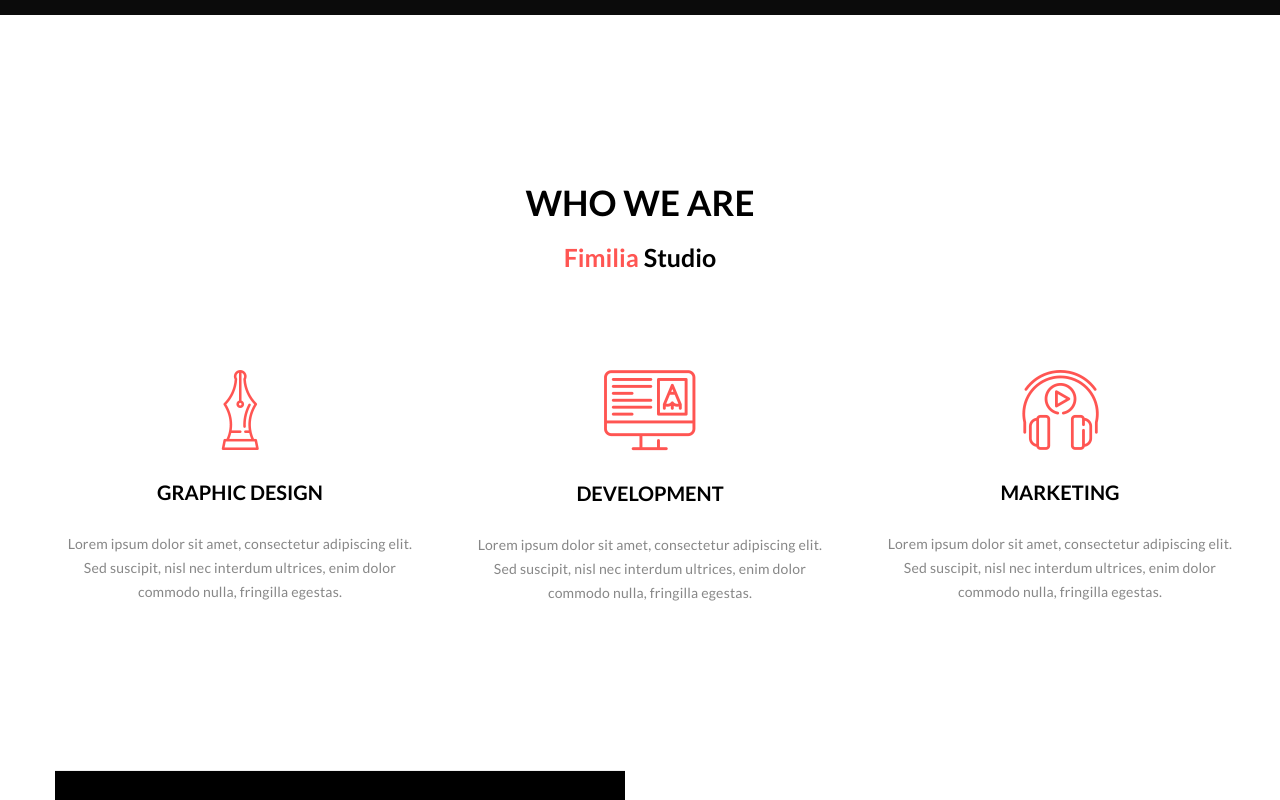
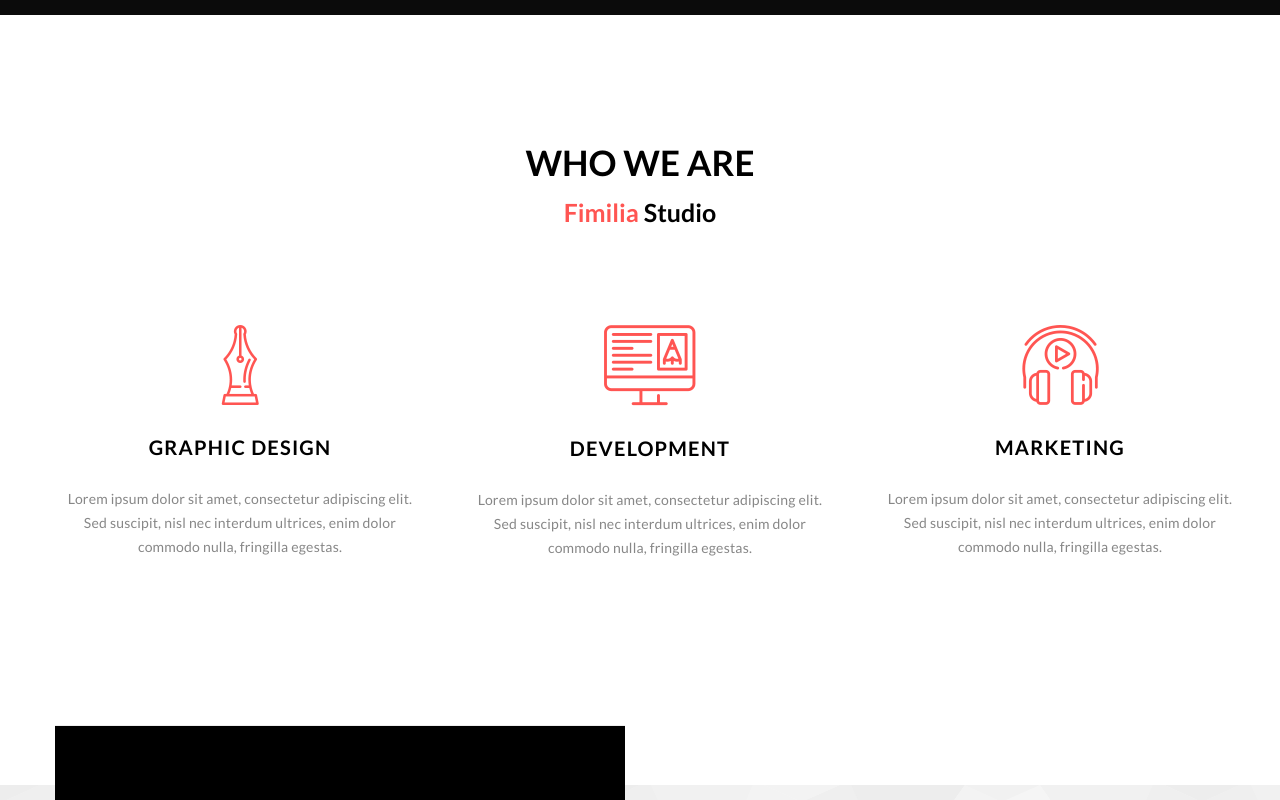
Before and after one commit to goshakri/google-Home-page1, a React (Create React App) app: page / in a window 1280 px wide. Shown: the part 860-1660 px from the top of the page. Built offline with nearby package versions, Linux system fonts and the light colour scheme.

Commit message:
Fix and correction code

```diff
--- a/src/App.js
+++ b/src/App.js
@@ -103,7 +103,7 @@ function App() {
               <div className="Slider-item isActive">
                 <div className="Slider-title">
                   <h1 className="Slider-title Slider-title--one">GOOD <span className="Slider-title Slider-title--red"> BUSINNES </span> INSIDE YOU </h1>
-                  <h1 className="Slider-title  Slider-title--too">FIMILIA <span className="Slider-title Slider-title--red"> STUDIO </span></h1>
+                  <h2 className="Slider-title  Slider-title--too">FIMILIA <span className="Slider-title Slider-title--red"> STUDIO </span></h2>
                 </div>
 
                 <div className="Slider-btn">
@@ -129,31 +129,31 @@ function App() {
 
         <div className="Section">
           <div className="Section-content">
-            <div className="AboutSection">
-              <div className="AboutSection-content">
-                <div className="AboutSection-item">
-                  <div className="AboutSection-title">
-                    <h2 className="AboutSection-title">WHO WE ARE</h2>
-                    <p className="AboutSection-title AboutSection-title--text"> <span className="Slider-title Slider-title--red"> Fimilia </span> Studio</p>
+            <div className="InfoSection u-pt-130">
+              <div className="InfoSection-content">
+                <div className="InfoSection-item">
+                  <div className="InfoSection-title">
+                    <h2 className="InfoSection-title u-pb-20">WHO WE ARE</h2>
+                    <p className="InfoSection-title InfoSection-title--text"> <span className="Slider-title Slider-title--red"> Fimilia </span> Studio</p>
                   </div>
 
-                  <div className="AboutSection-wrappers u-pt-100">
-                    <div className="AboutSection-blocknews u-pr-40">
+                  <div className="InfoSection-wrappers u-pt-100">
+                    <div className="InfoSection-blockNews u-pr-40">
                       <img src={iconone} alt="" />
-                      <h3 className="AboutSection-blocknews AboutSection-blocknews--text">GRAPHIC DESIGN</h3>
-                      <p className="AboutSection-textp">Lorem ipsum dolor sit amet, consectetur adipiscing elit. Sed suscipit, nisl nec interdum ultrices, enim dolor commodo nulla, fringilla egestas.</p>
+                      <h3 className="InfoSection-blockNews InfoSection-blockNews--text">GRAPHIC DESIGN</h3>
+                      <p className="InfoSection-textp">Lorem ipsum dolor sit amet, consectetur adipiscing elit. Sed suscipit, nisl nec interdum ultrices, enim dolor commodo nulla, fringilla egestas.</p>
                     </div>
 
-                    <div className="AboutSection-blocknews ">
+                    <div className="InfoSection-blockNews ">
                       <img src={icontoo} alt="" />
-                      <h3 className="AboutSection-blocknews AboutSection-blocknews--text">DEVELOPMENT</h3>
-                      <p className="AboutSection-textp">Lorem ipsum dolor sit amet, consectetur adipiscing elit. Sed suscipit, nisl nec interdum ultrices, enim dolor commodo nulla, fringilla egestas.</p>
+                      <h3 className="InfoSection-blockNews InfoSection-blockNews--text">DEVELOPMENT</h3>
+                      <p className="InfoSection-textp">Lorem ipsum dolor sit amet, consectetur adipiscing elit. Sed suscipit, nisl nec interdum ultrices, enim dolor commodo nulla, fringilla egestas.</p>
                     </div>
 
-                    <div className="AboutSection-blocknews u-pl-40">
+                    <div className="InfoSection-blockNews u-pl-40">
                       <img src={iconthree} alt="" />
-                      <h3 className="AboutSection-blocknews AboutSection-blocknews--text">MARKETING</h3>
-                      <p className="AboutSection-textp">Lorem ipsum dolor sit amet, consectetur adipiscing elit. Sed suscipit, nisl nec interdum ultrices, enim dolor commodo nulla, fringilla egestas.</p>
+                      <h3 className="InfoSection-blockNews InfoSection-blockNews--text">MARKETING</h3>
+                      <p className="InfoSection-textp">Lorem ipsum dolor sit amet, consectetur adipiscing elit. Sed suscipit, nisl nec interdum ultrices, enim dolor commodo nulla, fringilla egestas.</p>
                     </div>
                   </div>
                 </div>
@@ -170,10 +170,12 @@ function App() {
                   <img className="Row-images" src={noneimage} alt=""/>
                 </div>
 
+                <div className="Text">
                   <p className="Text-familiastuido u-pb-90">
                   <span className="Text-familiastuido Text-familiastuido--red" >Fimilia </span> Studio is Creative PSD Theme
                   Design & <span className="Text-familiastuido Text-familiastuido--red"> Development</span>
                   </p>
+                </div>
               </div>
 
               <div className="Row-item u-pl-30">
@@ -295,8 +297,6 @@ function App() {
         <div className="Section Section--bgprice">
           <div className="Section-content">
             <div className="PricingSection u-pt-130">
-              <div className="PricingSection-column">
-
               <div className="PricingSection-title u-pb-100">
                 <h2 className="Text-pricingtable u-pb-20">Pricing Table</h2>
                 <p className="Text-suitableplan"><span className="u-color-red">Suitable</span> Plan</p>
@@ -390,17 +390,16 @@ function App() {
             </div>
           </div>
         </div>
-        </div>
 
         <div className="Section">
           <div className="Section-content">
-            <div className="OurteamSection u-pt-130">
+            <div className="OurteamSection u-pt-130 u-pb-130">
               <div className="OurteamSection-title">
                 <h2 className="Text-pricingtable u-pb-20">Our Team</h2>
                 <p className="Text-suitableplan"><span className="u-color-red">Fimilia </span> Plan</p>
               </div>
 
-              <div className="OurteamSection-cardflex u-pt-100 u-pb-130">
+              <div className="OurteamSection-cardflex u-pt-100">
                 <div className="MemberCard">
                   <img src={imageourteam} alt="" />
 
@@ -533,7 +532,6 @@ function App() {
         <div className="Section">
           <div className="Section-content">
             <div className="ServiceSection u-pb-130">
-              <div className="ServiceSection-column">
               <div className="ServiceSection-title u-pb-100">
                 <h3 className="Text-pricingtable u-pb-30">Why Choose Us</h3>
                 <p className="Text-suitableplan"><span className="u-color-red">Our </span> Services</p>
@@ -635,7 +633,6 @@ function App() {
                     <p className="Text-lorem">
                       Lorem ipsum dolor sit amet, consectetur adipiscing elit. Sed suscipit, nisl nec interdum ultrices.
                     </p>
-                    </div>
                   </div>
                 </div>
               </div>
--- a/src/index.scss
+++ b/src/index.scss
@@ -29,5 +29,6 @@
 @import './stylesheets/modules/_Services.scss';
 @import './stylesheets/modules/_TestimonialsSection.scss';
 @import './stylesheets/modules/_BlogsSection.scss';
+@import './stylesheets/modules/_InfoSection.scss';
 
 @import './stylesheets/_utilities.scss';
--- a/src/stylesheets/modules/_AboutSection.scss
+++ b/src/stylesheets/modules/_AboutSection.scss
@@ -1,8 +1,4 @@
 .AboutSection {
-  &-content {
-    padding-top: 120px;
-    text-align: center;
-  }
 
   &-itemstats {
     display: flex;
@@ -12,47 +8,4 @@
   &-blockstats {
     padding-right: 100px;
   }
-
-  &-photo {
-    display: flex;
-    position: relative;
-    bottom: 700px;
-  }
-
-  &-title {
-    padding-top: 25px;
-    font-family: 'Lato', sans-serif;
-    font-weight: 700;
-    font-size: 35px;
-
-    &--text {
-      font-size: 25px;
-    }
-  }
-
-  &-wrappers {
-    display: flex;
-    justify-content: space-around;
-  }
-
-  &-blocknews {
-    font-family: 'Lato', sans-serif;
-    font-weight: 700;
-
-    &--text {
-      padding-top: 30px;
-      font-size: 20px;
-    }
-  }
-
-  &-textp {
-    padding-bottom: 225px;
-    padding-top: 30px;
-    font-size: 14px;
-    line-height: 24px;
-    letter-spacing: 0.2px;
-    color: #878787;
-    font-weight: 400;
-    width: 370px;
-  }
 }
--- /dev/null
+++ b/src/stylesheets/modules/_InfoSection.scss
@@ -0,0 +1,43 @@
+.InfoSection {
+
+  &-content {
+    text-align: center;
+  }
+
+  &-title {
+    font-family: 'Lato', sans-serif;
+    font-weight: 700;
+    font-size: 35px;
+
+    &--text {
+      font-size: 25px;
+    }
+  }
+
+  &-wrappers {
+    display: flex;
+    justify-content: space-around;
+  }
+
+  &-blockNews {
+    font-family: 'Lato', sans-serif;
+    font-weight: 700;
+    letter-spacing: 1.2px;
+
+    &--text {
+      padding-top: 30px;
+      font-size: 20px;
+    }
+  }
+
+  &-textp {
+    padding-bottom: 225px;
+    padding-top: 30px;
+    font-size: 14px;
+    line-height: 24px;
+    letter-spacing: 0.2px;
+    color: #878787;
+    font-weight: 400;
+    width: 370px;
+  }
+}
--- a/src/stylesheets/modules/_Section.scss
+++ b/src/stylesheets/modules/_Section.scss
@@ -9,7 +9,6 @@
 
   &--bgimage {
     background-image: url(../../images/aboutbg.png);
-    max-height: 490px;
   }
 
   &--bgstats {
--- a/src/stylesheets/modules/_Text.scss
+++ b/src/stylesheets/modules/_Text.scss
@@ -67,7 +67,6 @@
     font-family: 'Lato', sans-serif;
     font-size: 35px;
     font-weight: 700;
-    letter-spacing: 2px;
     text-transform: uppercase;
   }
 
```
Lines whose indentation alone changed are shown as unchanged.
